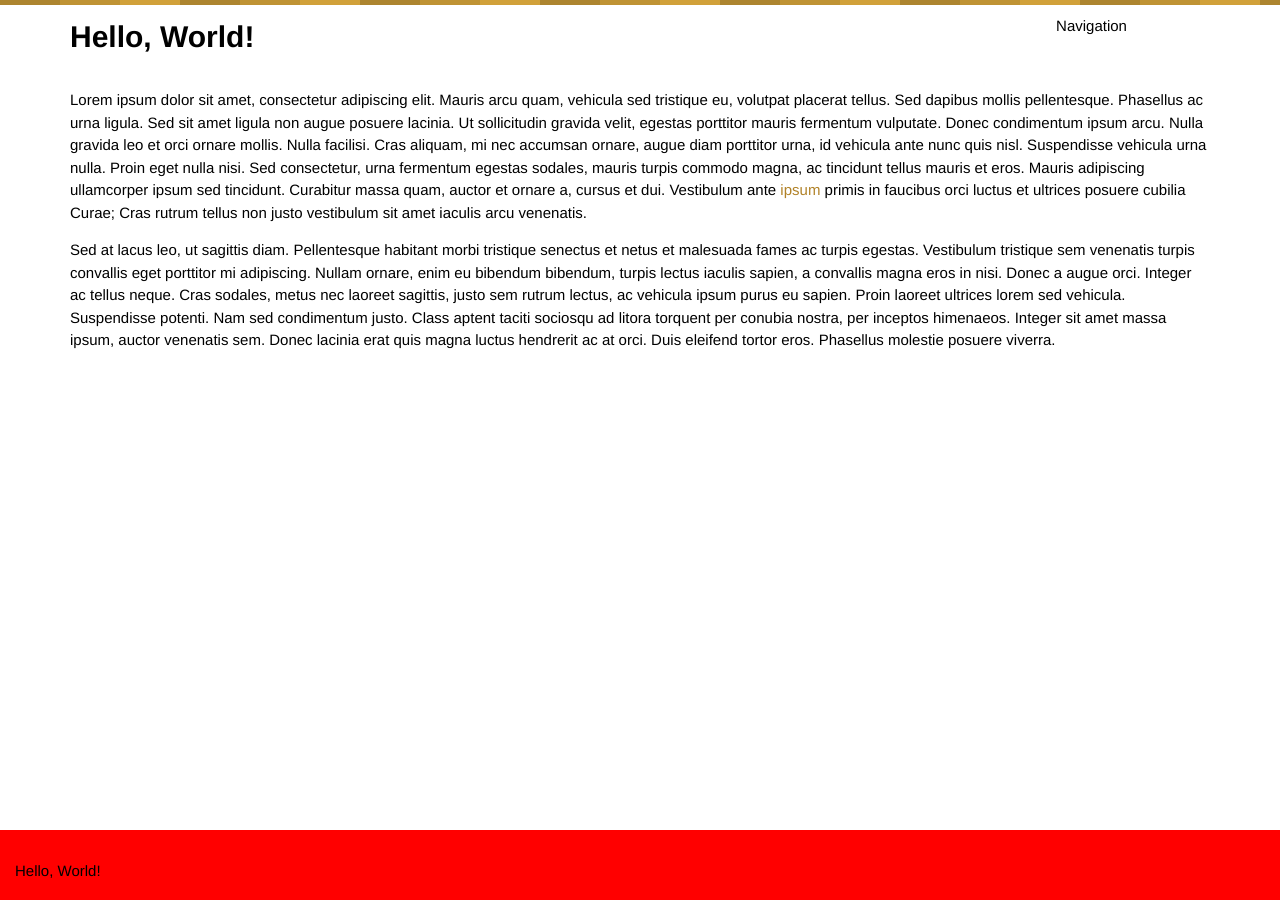
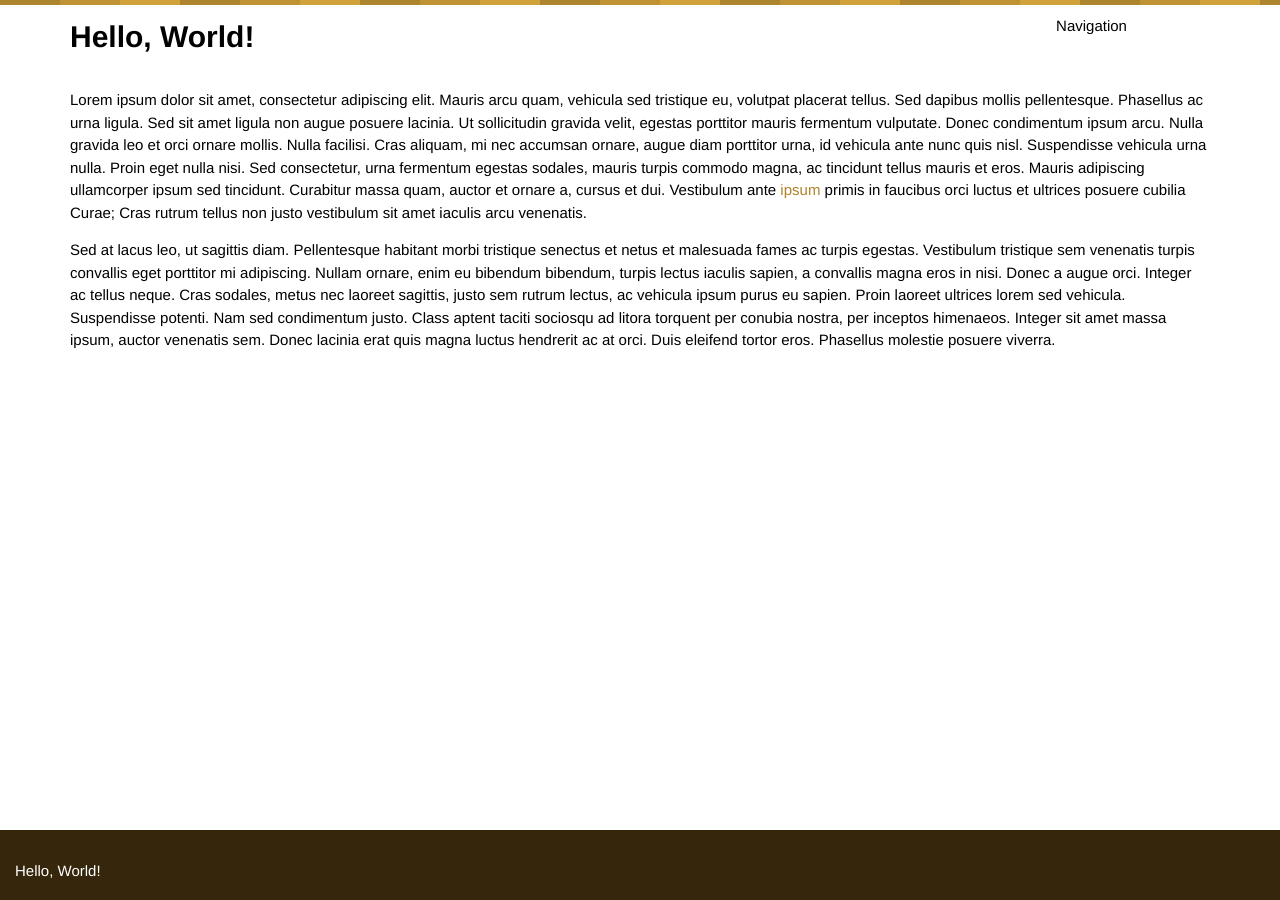
Before and after one commit to alexjohnj/alexjohnj, a Jekyll site: the page built from index.html, in a window 1280 px wide. Built offline with Jekyll 4.4.1, drawn with Linux system fonts in a browser that asks for light colours; Markdown is read by kramdown in place of the engine named in the settings.

Commit message:
Changed the colour of the footer to a dark brown.

```diff
--- a/assets/styles/sass/layout.scss
+++ b/assets/styles/sass/layout.scss
@@ -41,5 +41,7 @@ footer {
 		margin: 0; // necessary hack to get sticky footer working without pushing too far down.
 		padding-top: 30px; // use padding instead of margins for above hack
 		padding-left: 1em;
+
+		color: $footer-text-color;
 	}
 }
--- a/assets/styles/sass/variables.scss
+++ b/assets/styles/sass/variables.scss
@@ -1,5 +1,6 @@
 $footer-height: 70px;
-$footer-background-color: red;
+$footer-background-color: #35260c;
+$footer-text-color: #fff;
 
 $link-color: #b18228;
 $link-color-hover: #73541a;
```
Also changed, not shown: assets/styles/css/styles.css (+1 -1 lines).
